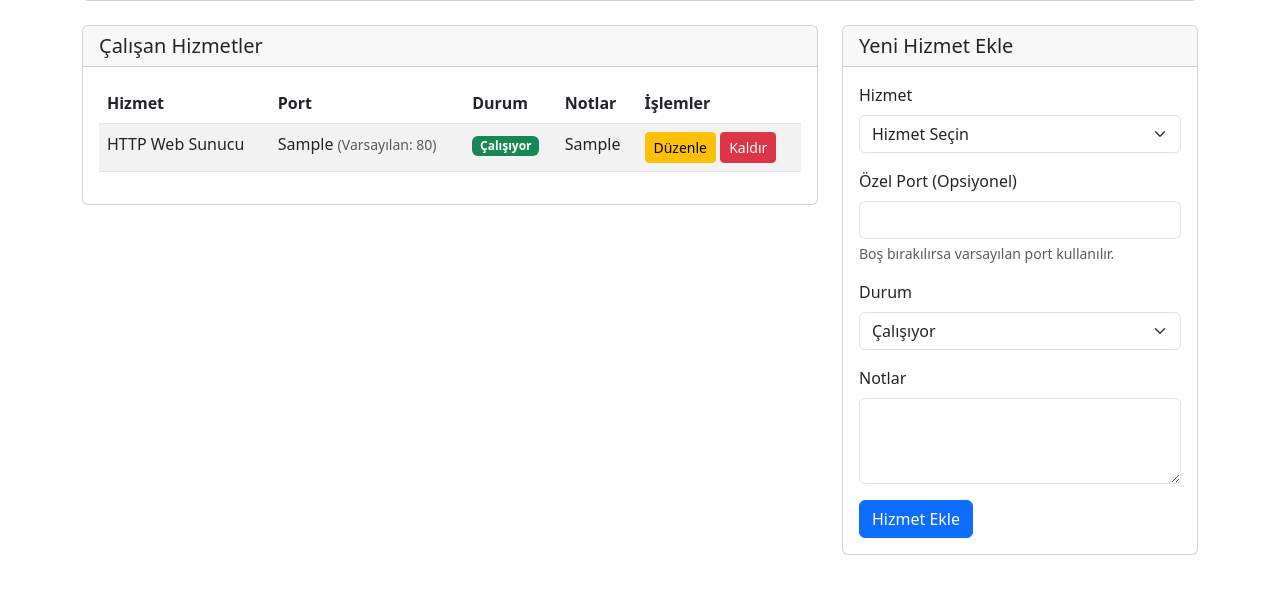
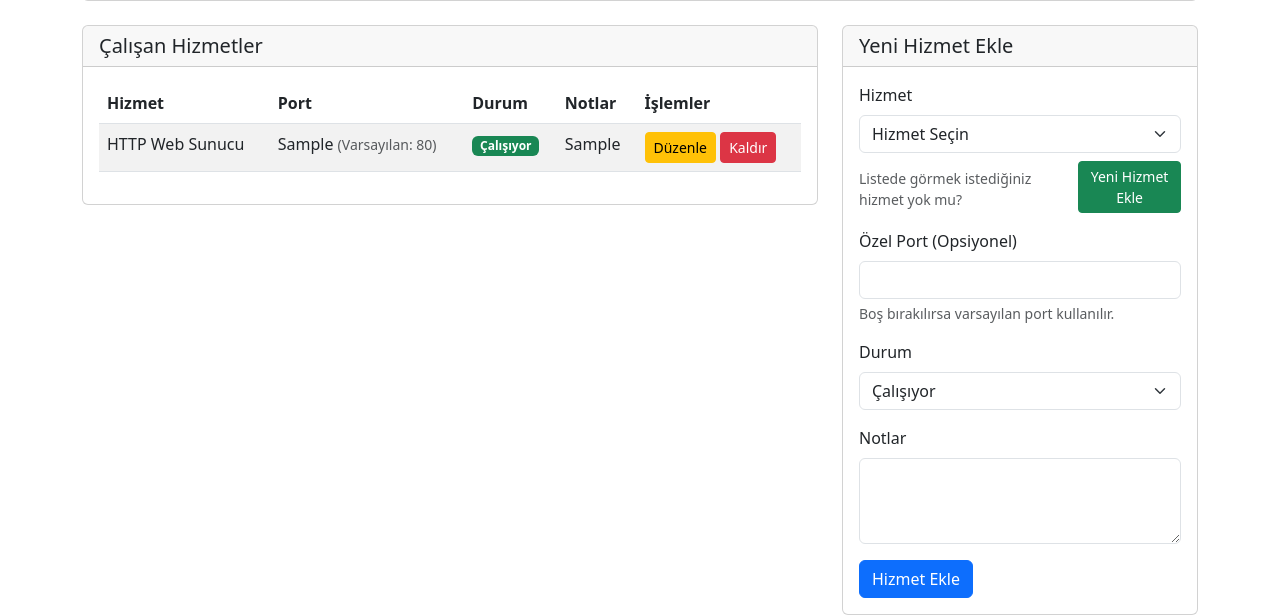
Before and after one commit to hermesthecat/sistem_takip, a PHP site: page /sanal_sunucu_detay.php?id=1 in a window 1280 px wide. Shown: the part 301-916 px from the top of the page. Before the commit the page ends 856 px from the top, so only its background shows below. Run offline with PHP 8.4, Linux system fonts and the light colour scheme; data comes from the database, SQL or seed files in the repository; tables that the repository leaves empty hold one stand-in row (values such as "Sample post").

Commit message:
Sanal sunucu detay sayfasına yeni hizmet ekleme özelliği ekle
- Hizmet ekleme modalı oluşturuldu
- Yeni hizmet ekleme ve direkt sanal sunucuya atama işlevi geliştirildi
- Kullanıcı dostu "Yeni Hizmet Ekle" butonu ve modal tasarımı eklendi
- Hizmet ekleme işlemi için POST metodu genişletildi
- Hata ve başarı mesaj sistemini destekleyen kod parçaları eklendi

```diff
--- a/sanal_sunucu_detay.php
+++ b/sanal_sunucu_detay.php
@@ -28,7 +28,31 @@ if (!$sunucu) {
 
 // Hizmet ekleme/güncelleme işlemi
 if ($_SERVER['REQUEST_METHOD'] == 'POST') {
-    if (isset($_POST['hizmet_ekle'])) {
+    if (isset($_POST['yeni_hizmet_ekle'])) {
+        $yeni_hizmet_adi = mysqli_real_escape_string($conn, $_POST['yeni_hizmet_adi']);
+        $yeni_aciklama = mysqli_real_escape_string($conn, $_POST['yeni_aciklama']);
+        $yeni_port = mysqli_real_escape_string($conn, $_POST['yeni_port']);
+
+        // Önce yeni hizmeti ekle
+        $sql = "INSERT INTO hizmetler (hizmet_adi, aciklama, port, durum)
+                VALUES ('$yeni_hizmet_adi', '$yeni_aciklama', '$yeni_port', 'Aktif')";
+
+        if (mysqli_query($conn, $sql)) {
+            $yeni_hizmet_id = mysqli_insert_id($conn);
+
+            // Hizmeti direkt olarak sanal sunucuya ekle
+            $sql = "INSERT INTO sanal_sunucu_hizmetler (sanal_sunucu_id, hizmet_id, ozel_port, durum)
+                    VALUES ('$id', '$yeni_hizmet_id', '$yeni_port', 'Çalışıyor')";
+
+            if (mysqli_query($conn, $sql)) {
+                $mesaj = "<div class='alert alert-success'>Yeni hizmet başarıyla eklendi ve sunucuya tanımlandı.</div>";
+            } else {
+                $mesaj = "<div class='alert alert-danger'>Hizmet eklendi fakat sunucuya tanımlanırken hata: " . mysqli_error($conn) . "</div>";
+            }
+        } else {
+            $mesaj = "<div class='alert alert-danger'>Hizmet eklenirken hata: " . mysqli_error($conn) . "</div>";
+        }
+    } elseif (isset($_POST['hizmet_ekle'])) {
         $hizmet_id = mysqli_real_escape_string($conn, $_POST['hizmet_id']);
         $ozel_port = mysqli_real_escape_string($conn, $_POST['ozel_port']);
         $notlar = mysqli_real_escape_string($conn, $_POST['notlar']);
@@ -268,6 +292,12 @@ $eklenebilir_hizmetler = mysqli_query($conn, $sql);
                                             </option>
                                         <?php endwhile; ?>
                                     </select>
+                                    <div class="d-flex justify-content-between align-items-center mt-2">
+                                        <div class="form-text">Listede görmek istediğiniz hizmet yok mu?</div>
+                                        <button type="button" class="btn btn-success btn-sm" data-bs-toggle="modal" data-bs-target="#yeniHizmetModal">
+                                            Yeni Hizmet Ekle
+                                        </button>
+                                    </div>
                                 </div>
                                 <div class="mb-3">
                                     <label for="ozel_port" class="form-label">Özel Port (Opsiyonel)</label>
@@ -299,7 +329,9 @@ $eklenebilir_hizmetler = mysqli_query($conn, $sql);
                         <?php else: ?>
                             <div class="alert alert-info mb-0">
                                 Eklenebilecek aktif hizmet bulunmuyor.
-                                <a href="hizmet_ekle.php" class="alert-link">Yeni hizmet eklemek için tıklayın</a>.
+                                <button type="button" class="btn btn-success btn-sm ms-2" data-bs-toggle="modal" data-bs-target="#yeniHizmetModal">
+                                    Yeni Hizmet Ekle
+                                </button>
                             </div>
                         <?php endif; ?>
                     </div>
@@ -307,6 +339,39 @@ $eklenebilir_hizmetler = mysqli_query($conn, $sql);
             </div>
         </div>
     </div>
+
+    <!-- Yeni Hizmet Ekleme Modal -->
+    <div class="modal fade" id="yeniHizmetModal" tabindex="-1">
+        <div class="modal-dialog">
+            <div class="modal-content">
+                <div class="modal-header">
+                    <h5 class="modal-title">Yeni Hizmet Ekle</h5>
+                    <button type="button" class="btn-close" data-bs-dismiss="modal"></button>
+                </div>
+                <form method="POST" id="yeniHizmetForm">
+                    <div class="modal-body">
+                        <div class="mb-3">
+                            <label for="yeni_hizmet_adi" class="form-label">Hizmet Adı</label>
+                            <input type="text" class="form-control" id="yeni_hizmet_adi" name="yeni_hizmet_adi" required>
+                        </div>
+                        <div class="mb-3">
+                            <label for="yeni_aciklama" class="form-label">Açıklama</label>
+                            <textarea class="form-control" id="yeni_aciklama" name="yeni_aciklama" rows="3"></textarea>
+                        </div>
+                        <div class="mb-3">
+                            <label for="yeni_port" class="form-label">Varsayılan Port</label>
+                            <input type="text" class="form-control" id="yeni_port" name="yeni_port">
+                        </div>
+                    </div>
+                    <div class="modal-footer">
+                        <button type="button" class="btn btn-secondary" data-bs-dismiss="modal">İptal</button>
+                        <button type="submit" name="yeni_hizmet_ekle" class="btn btn-primary">Kaydet</button>
+                    </div>
+                </form>
+            </div>
+        </div>
+    </div>
+
     <script src="https://cdn.jsdelivr.net/npm/bootstrap@5.3.0/dist/js/bootstrap.bundle.min.js"></script>
 </body>
 </html>
```
